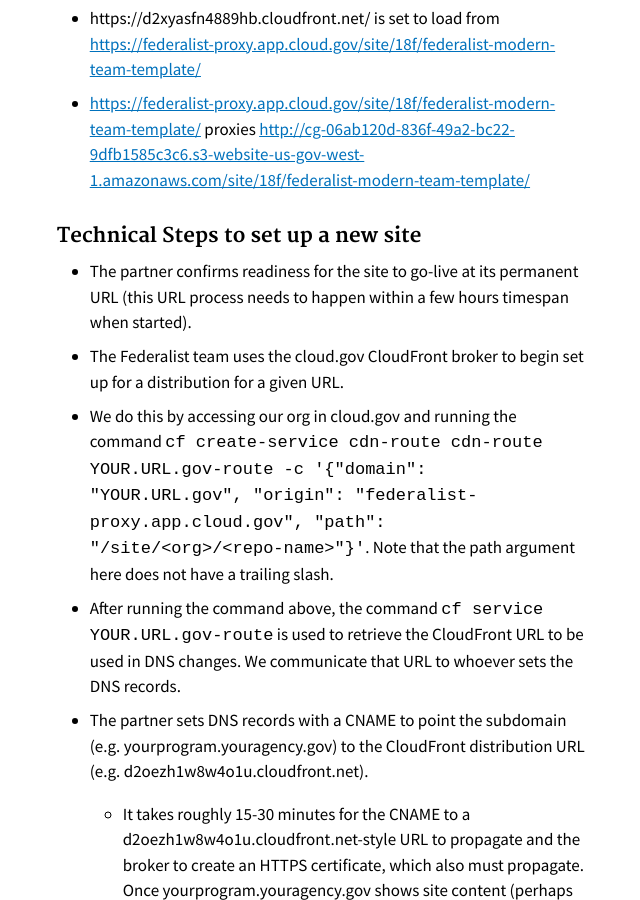
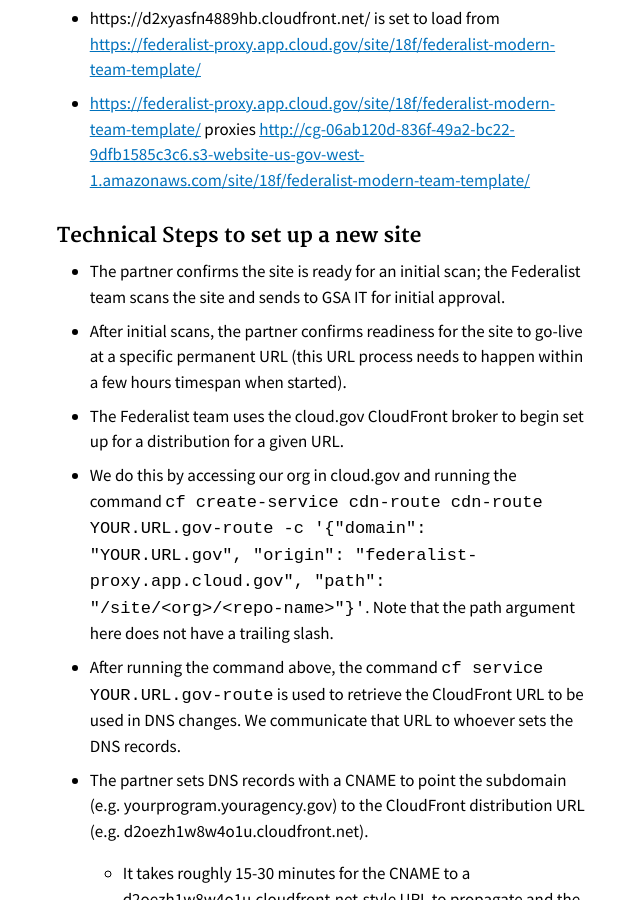
Before and after one commit to Macy-FK/federaliste, a Jekyll site: the page built from pages/how-federalist-works/custom-urls.md, in a window 1280 px wide and 900 px high, scrolled down 1005 px. Shown: the whole window, without its empty margins (344-984 px from the left). Built offline with Jekyll 4.4.1, drawn with Linux system fonts in a browser that asks for light colours; Markdown is read by kramdown in place of the engine named in the settings.

Commit message:
add info about the first scan in the go-live process

```diff
--- a/pages/how-federalist-works/custom-urls.md
+++ b/pages/how-federalist-works/custom-urls.md
@@ -21,7 +21,8 @@ Here's a full example chain:
 
 ### Technical Steps to set up a new site
 
- - The partner confirms readiness for the site to go-live at its permanent URL (this URL process needs to happen within a few hours timespan when started).
+ - The partner confirms the site is ready for an initial scan; the Federalist team scans the site and sends to GSA IT for initial approval.
+ - After initial scans, the partner confirms readiness for the site to go-live at a specific permanent URL (this URL process needs to happen within a few hours timespan when started).
  - The Federalist team uses the cloud.gov CloudFront broker to begin set up for a distribution for a given URL.
   - We do this by accessing our org in cloud.gov and running the command `cf create-service cdn-route cdn-route YOUR.URL.gov-route -c '{"domain": "YOUR.URL.gov", "origin": "federalist-proxy.app.cloud.gov", "path": "/site/<org>/<repo-name>"}'`. Note that the path argument here does not have a trailing slash.
  - After running the command above, the command `cf service YOUR.URL.gov-route` is used to retrieve the CloudFront URL to be used in DNS changes. We communicate that URL to whoever sets the DNS records.
```
